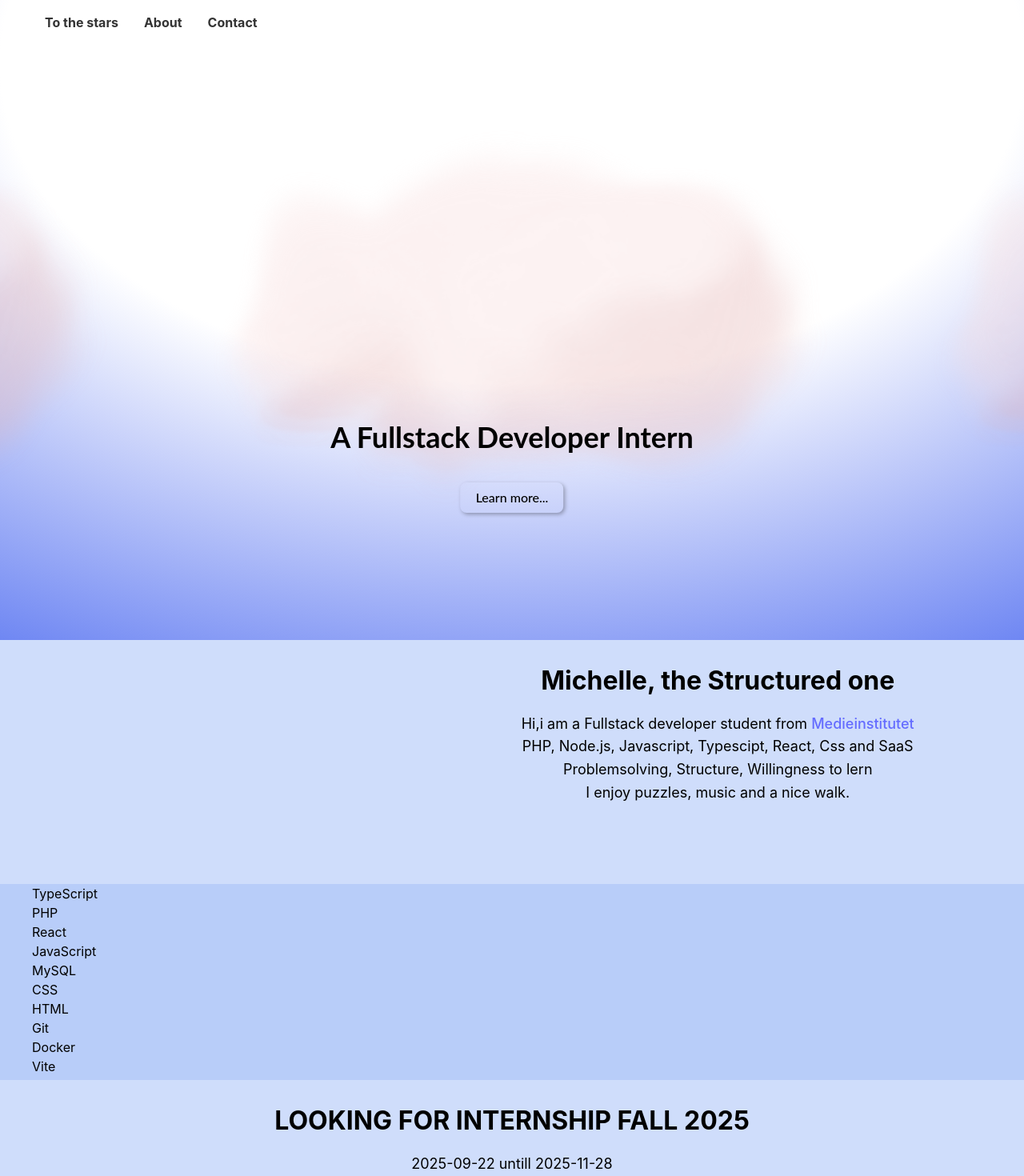
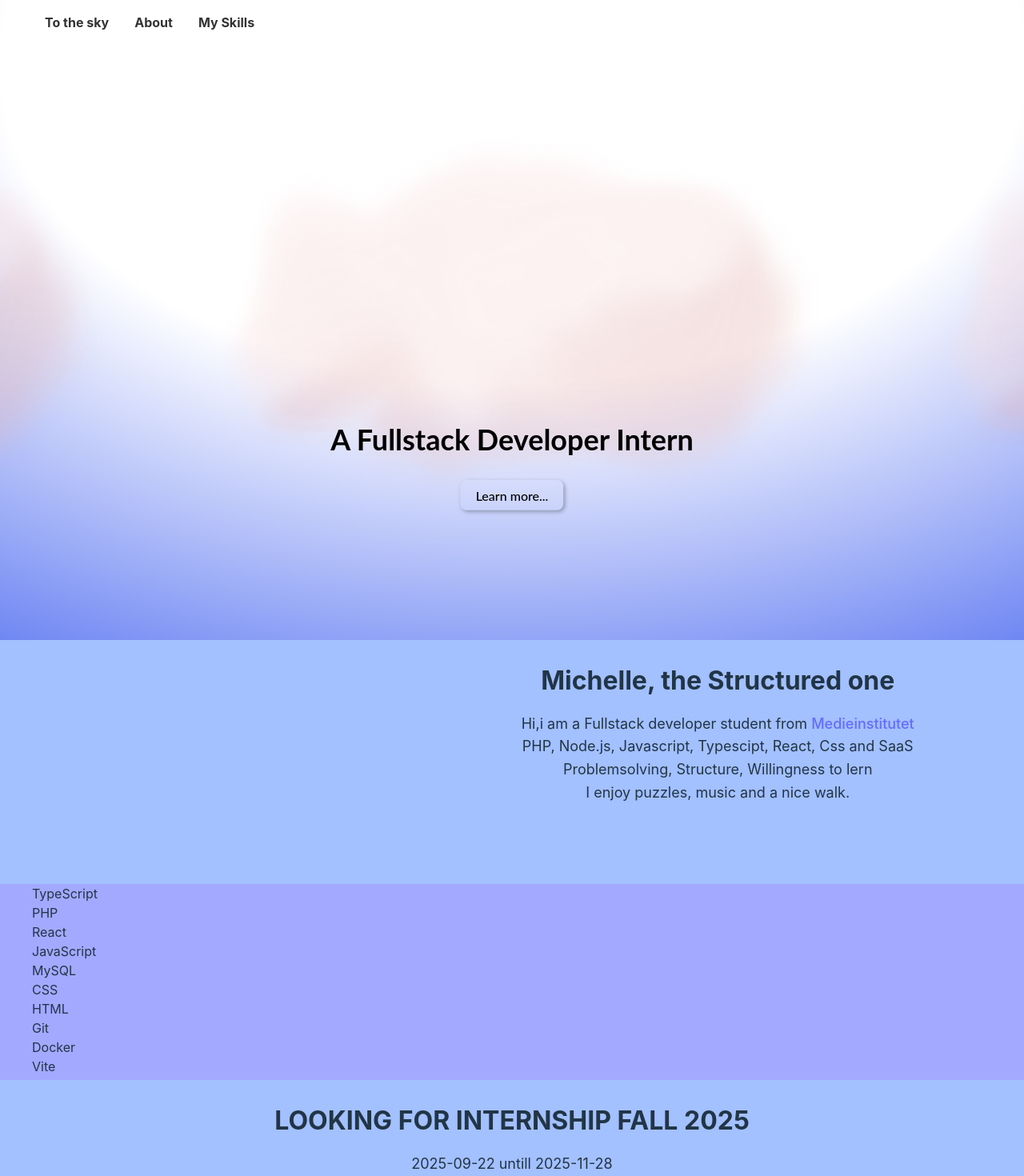
Before and after one commit to NarLau/portfolio, a React (Vite) app in the folder onepage/: page / in a window 1280 px wide. Shown: the top 1470 px of the page at 80% size. Built offline with nearby package versions, Linux system fonts and the light colour scheme.

Commit message:
Hero updated, "about"section updates.

```diff
--- a/onepage/src/components/Nav.tsx
+++ b/onepage/src/components/Nav.tsx
@@ -17,9 +17,9 @@ export const Nav = () => {
             ☰
           </button>
           <ul className={`nav-links ${menuOpen ? "open" : ""}`}>
-          <li><a href="#hero">To the stars</a></li>
+          <li><a href="#">To the sky</a></li>
           <li><a href="#about">About</a></li>
-          <li><a href="#contact">Contact</a></li>
+          <li><a href="#skills">My Skills</a></li>
           </ul>
       </div>
   </nav>
--- a/onepage/src/components/Sections/About.tsx
+++ b/onepage/src/components/Sections/About.tsx
@@ -1,4 +1,5 @@
 import "../../styles/Section.css"
+import "../../styles/About.css"
 
 export const About = () => {
     let YHLink = `https://medieinstitutet.se/utbildningar/fullstack-developer/?_gl=1*goda4a*_up*MQ..*_ga*NDM1MzY1NTQ0LjE3NDcwNDc3ODA.*_ga_Z1PFJ3S4H8*czE3NDcwNDc3ODAkbzEkZzEkdDE3NDcwNDc3ODYkajAkbDAkaDI1MzgxMjk3Mw..*_ga_1GR3EKMT4F*czE3NDcwNDc3ODMkbzEkZzEkdDE3NDcwNDc3ODYkajAkbDAkaDA`
--- a/onepage/src/pages/Layout.tsx
+++ b/onepage/src/pages/Layout.tsx
@@ -39,9 +39,9 @@ export const Layout = () => {
          <Header />
     </header>
       <main>
-        <section id="hero">
+        <div id="hero">
           <Hero />
-        </section>
+        </div>
         <section id="about">
           <About />
         </section>
--- a/onepage/src/styles/Layout.css
+++ b/onepage/src/styles/Layout.css
@@ -4,16 +4,27 @@
 html {
   scroll-behavior: smooth;
 }
+#hero {
+  position: sticky;
+  top: 0;
+  height: 100vh;
+  z-index: 0;
+}
+
+main>section:not(#hero) {
+  position: relative;
+  z-index: 5;
+}
 
 section {
   width: 100%;
   height: 100%;
 }
-.even{
-    background-color: #2d2d58;
+ main>section.even{
+    background-color: #2d2d58 !important;;
   }
-.odd {
-    background-color: #181832;
+main>section.odd {
+    background-color: #181832 !important;;
 }
 
 .header {
@@ -58,11 +69,15 @@ section {
   .linkedIn {
     background-image: url("../assets/linkedinBlue.svg");
   }
-  .odd {
-      background-color:rgba(51, 110, 238, 0.233);
-  }
-  .even {
-      background-color:rgba(51, 110, 238, 0.345);
+    main>section:not(#hero) {
+      background-color: rgb(181, 208, 248);
+    }
+    main>section.odd {
+      background-color: #a3a9ff!important;
+    }
+
+    main>section.even {
+      background-color: #a3c0ff !important;
     }
 
    .fot {
--- a/onepage/src/styles/Section.css
+++ b/onepage/src/styles/Section.css
@@ -1,5 +1,4 @@
 .container {
-    color: #ffffff;
     max-width: 1200px;
     padding-bottom: 5px;
     margin: 0 auto;
@@ -33,7 +32,17 @@
     width:  300px;
 }
 
+#about .container:hover .aboutImg,
+#about .container:hover .information {
+    filter: brightness(0.3);
+    transition: filter 0.3s;
 
+}
+.aboutImg:hover,
+.information:hover {
+    filter: brightness(2) !important;
+    transform: scale(1.05);
+}
 @media (max-width: 768px) {
 .container h2 {
     font-size: 1.5rem;
@@ -45,7 +54,14 @@
 }
 }
 @media (prefers-color-scheme: light) {
-    .container{
-        color: black;
+    #about .container:hover .aboutImg,
+    #about .container:hover .information {
+    filter: brightness(2);
+    transition: filter 0.3s;
     }
+    .aboutImg:hover,
+    .information:hover {
+    filter: brightness(0.3) !important;
 }
+
+}
```
Also changed, not shown: onepage/src/styles/About.css (added).
